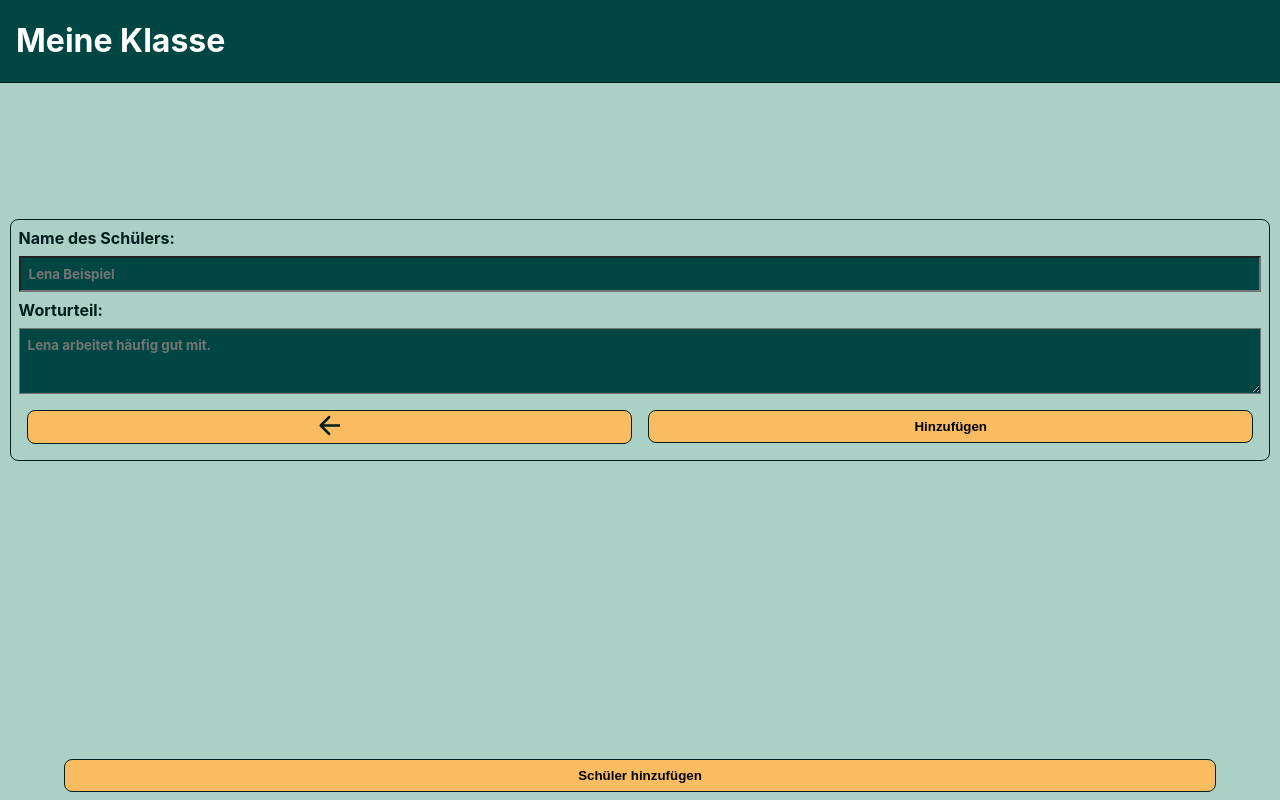
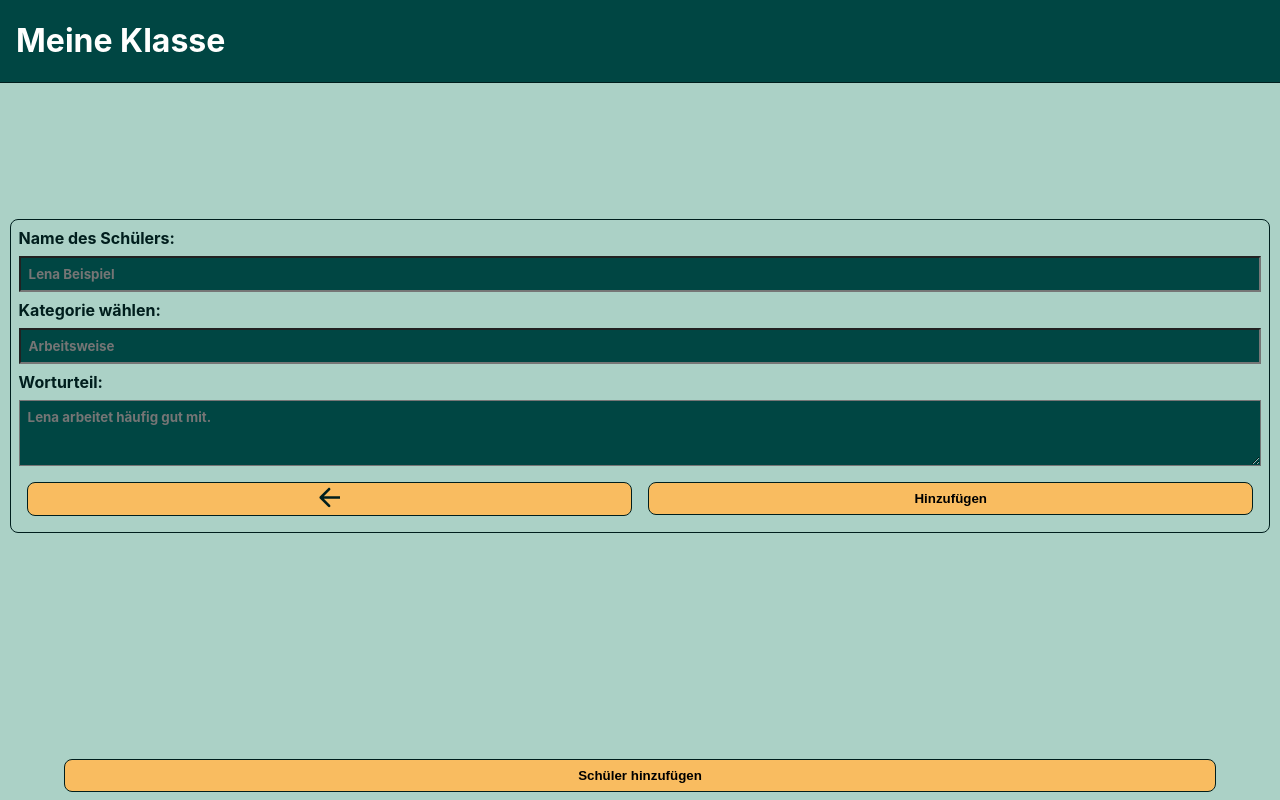
Before and after one commit to PReichetanz/capstone-project, a React (Vite) app: page / in a window 1280 px wide. Both pictures are taken after a click on the button "Schüler hinzufügen". Built offline with nearby package versions, Linux system fonts and the light colour scheme.

Commit message:
Update Form component
- Add input for category
- Display category in PupilOverview
- Update types
- Remove controllable labels in ClassOverview (new FormComponent coming)

```diff
--- a/src/app/components/Form/Form.tsx
+++ b/src/app/components/Form/Form.tsx
@@ -3,20 +3,18 @@ import styled from 'styled-components';
 import Navigation from '../Navigation/Navigation';
 
 type FormProps = {
-  nameLabel: string;
-  evaluationLabel: string;
-  onSubmit: (pupil: { name: string; evaluation: string }) => void;
+  onSubmit: (pupil: {
+    name: string;
+    category: string;
+    evaluation: string;
+  }) => void;
   onCancel: () => void;
   missingInput: boolean;
 };
 
-export default function Form({
-  nameLabel,
-  evaluationLabel,
-  onSubmit,
-  onCancel,
-}: FormProps): JSX.Element {
+export default function Form({ onSubmit, onCancel }: FormProps): JSX.Element {
   const [name, setName] = useState('');
+  const [category, setCategory] = useState('');
   const [evaluation, setEvaluation] = useState('');
   const [inputError, setInputError] = useState(false);
 
@@ -27,7 +25,7 @@ export default function Form({
       setInputError(true);
       return;
     } else {
-      onSubmit({ name, evaluation });
+      onSubmit({ name, category, evaluation });
       setInputError(false);
       setName('');
       setEvaluation('');
@@ -37,7 +35,7 @@ export default function Form({
   return (
     <FormWrapper>
       <FormContainer onSubmit={handleSubmit}>
-        <label htmlFor="name">{nameLabel}:</label>
+        <label htmlFor="name">Name des Schülers:</label>
         <Input
           type="text"
           id="name"
@@ -49,7 +47,19 @@ export default function Form({
         {inputError && name === '' && (
           <SubmitWarning>Bitte geben Sie einen Namen ein.</SubmitWarning>
         )}
-        <label htmlFor="evaluation">{evaluationLabel}:</label>
+        <label htmlFor="category">Kategorie wählen:</label>
+        <Input
+          type="text"
+          id="category"
+          placeholder="Arbeitsweise"
+          onChange={(event) => setCategory(event.target.value)}
+          value={category}
+          missingInput={inputError}
+        />
+        {inputError && category === '' && (
+          <SubmitWarning>Bitte geben Sie eine Kategorie ein.</SubmitWarning>
+        )}
+        <label htmlFor="evaluation">Worturteil:</label>
         <Textarea
           id="evaluation"
           rows={3}
--- a/src/app/pages/ClassOverview/ClassOverview.tsx
+++ b/src/app/pages/ClassOverview/ClassOverview.tsx
@@ -10,7 +10,11 @@ export default function ClassOverview(): JSX.Element {
   const { pupils, addPupil, deletePupil } = usePupils();
   const [isFormShown, setIsFormShown] = useState(false);
 
-  function handleFormSubmit(pupil: { name: string; evaluation: string }) {
+  function handleFormSubmit(pupil: {
+    name: string;
+    category: string;
+    evaluation: string;
+  }) {
     addPupil(pupil);
     setIsFormShown(false);
   }
@@ -21,8 +25,6 @@ export default function ClassOverview(): JSX.Element {
       <Main>
         {isFormShown && (
           <Form
-            nameLabel="Name des Schülers"
-            evaluationLabel="Worturteil"
             onSubmit={handleFormSubmit}
             missingInput={false}
             onCancel={() => setIsFormShown(false)}
--- a/src/app/pages/PupilOverview/PupilOverview.tsx
+++ b/src/app/pages/PupilOverview/PupilOverview.tsx
@@ -22,7 +22,7 @@ export default function PupilOverview(): JSX.Element {
               <EvaluationCard
                 key={evaluation.id}
                 pupilId={currentPupil.id}
-                header="Kategorie"
+                header={evaluation.category}
                 evaluation={evaluation}
                 onDeleteClick={deleteEvaluation}
               />
--- a/src/app/types/types.ts
+++ b/src/app/types/types.ts
@@ -1,5 +1,6 @@
 export type Evaluation = {
   id: string;
+  category: string;
   description: string;
 };
 
```
Also changed, not shown: 1 other file (tests, documents, lock files or other folders).
